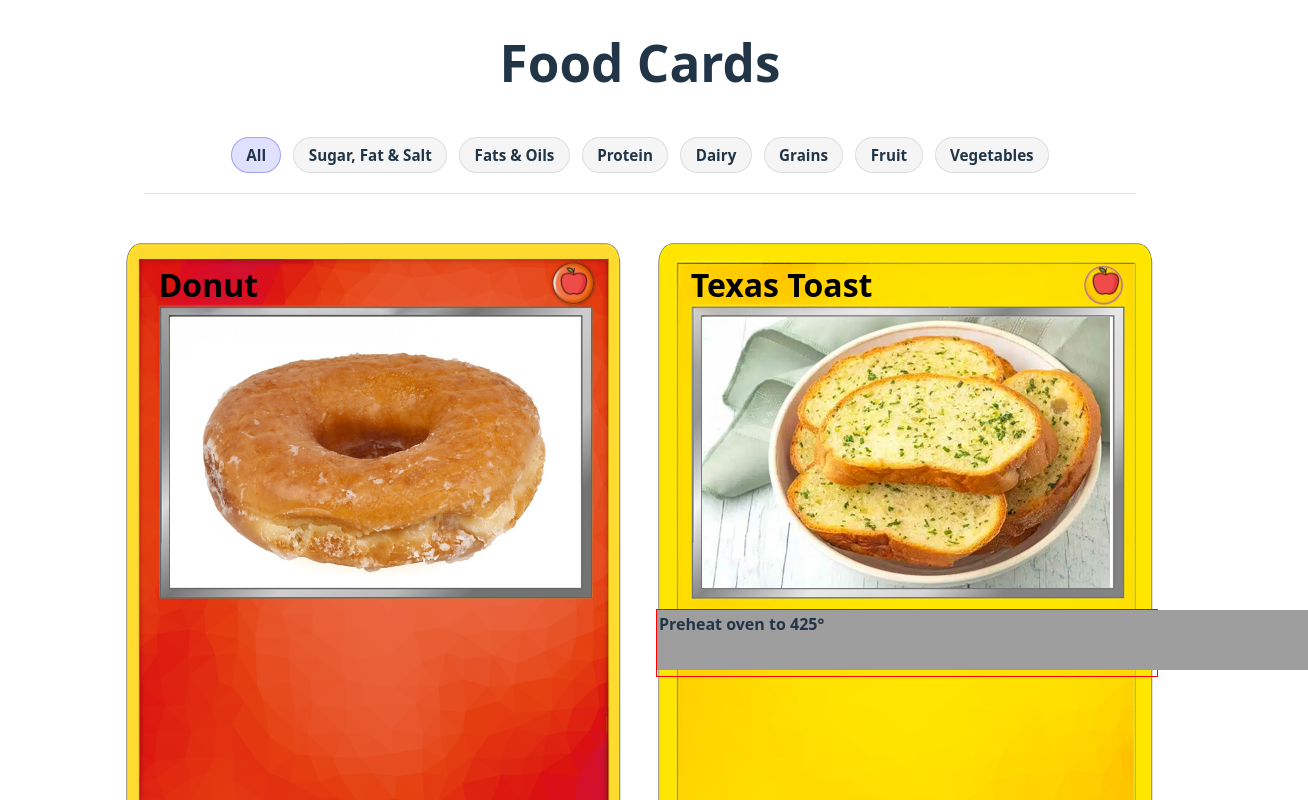
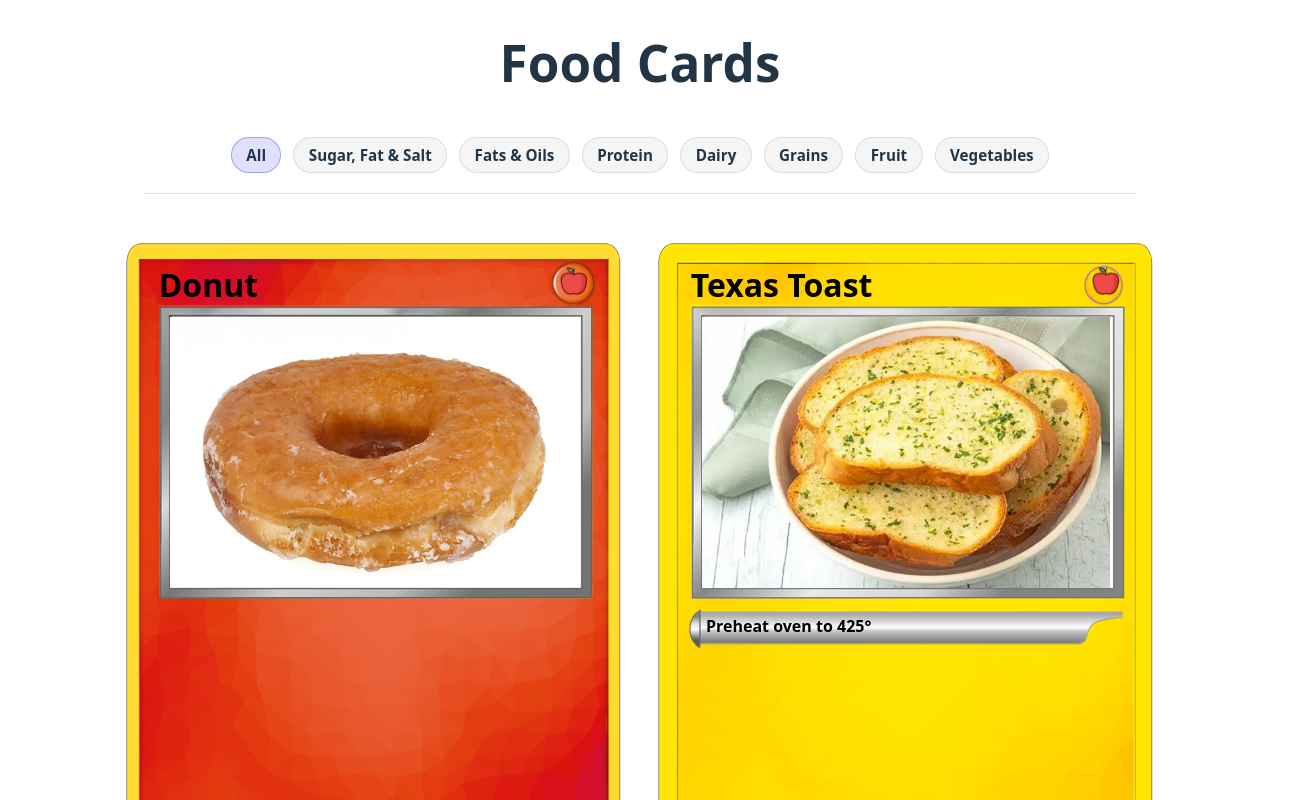
Before and after one commit to travishoki/food-cards, a React (Vite) app: page / in a window 1280 px wide. Shown: the top 800 px of the page, 1308 px wide, since content can reach past the window. Built offline with nearby package versions, Linux system fonts and the light colour scheme.

Commit message:
fix info bar

```diff
--- a/src/Card/Card.const.ts
+++ b/src/Card/Card.const.ts
@@ -21,3 +21,7 @@ export const TITLE_FONT_SIZE = 48
 
 // Info Bar
 export const INFO_BAR_TOP = 550
+export const INFO_BAR_WIDTH = 651
+export const INFO_BAR_HEIGHT = 60
+export const INFO_BAR_TEXT_LEFT_PADDING = 20
+export const INFO_BAR_TEXT_TOP_PADDING = 5
--- a/src/Card/InfoBar/InfoBar.css
+++ b/src/Card/InfoBar/InfoBar.css
@@ -1,5 +1,4 @@
 .info-bar {
-    border: 1px solid red;
     position: absolute;
     width: 100%;
     z-index: 1;
@@ -10,6 +9,7 @@
 }
 
 .info-bar p {
+    color: black;
     font-weight: bold;
     margin: 0;
     padding: 0;
--- a/src/Card/InfoBar/InfoBar.tsx
+++ b/src/Card/InfoBar/InfoBar.tsx
@@ -1,4 +1,4 @@
-import { INFO_BAR_TOP } from "../Card.const"
+import { INFO_BAR_HEIGHT, INFO_BAR_TEXT_LEFT_PADDING, INFO_BAR_TEXT_TOP_PADDING, INFO_BAR_TOP, INFO_BAR_WIDTH, PADDING_LEFT } from "../Card.const"
 import "./InfoBar.css"
 
 type InfoBarProps = {
@@ -6,11 +6,13 @@ type InfoBarProps = {
     text: string
 }
 
-const base = "http://127.0.0.1:3000"
-const asset_path = "/assets"
-
 export const InfoBar = ({cardRatio, text}: InfoBarProps) => {
   const top = INFO_BAR_TOP * cardRatio
+  const textMargin = PADDING_LEFT * cardRatio
+  const width = INFO_BAR_WIDTH * cardRatio
+  const height = INFO_BAR_HEIGHT * cardRatio
+  const textPaddingLeft = INFO_BAR_TEXT_LEFT_PADDING * cardRatio
+  const textPaddingTop = INFO_BAR_TEXT_TOP_PADDING * cardRatio
 
   return (
     <div
@@ -20,11 +22,17 @@ export const InfoBar = ({cardRatio, text}: InfoBarProps) => {
     }}
 >
       <div className="info-bar-inner">
-      <p>{text}</p>
+          <p
+            style={{
+              marginLeft: textMargin,
+              marginRight: textMargin,
+              padding: `${textPaddingTop}px ${textPaddingLeft}px`,
+            }}
+          >{text}</p>
           <img
-              src={`${base}${asset_path}/image/card-accents/info-bar.png`}
-              width={651}
-              height={60}
+              src="/card-accents/info-bar.png"
+              width={width}
+              height={height}
               alt="Info Bar"
           />
       </div>
```
